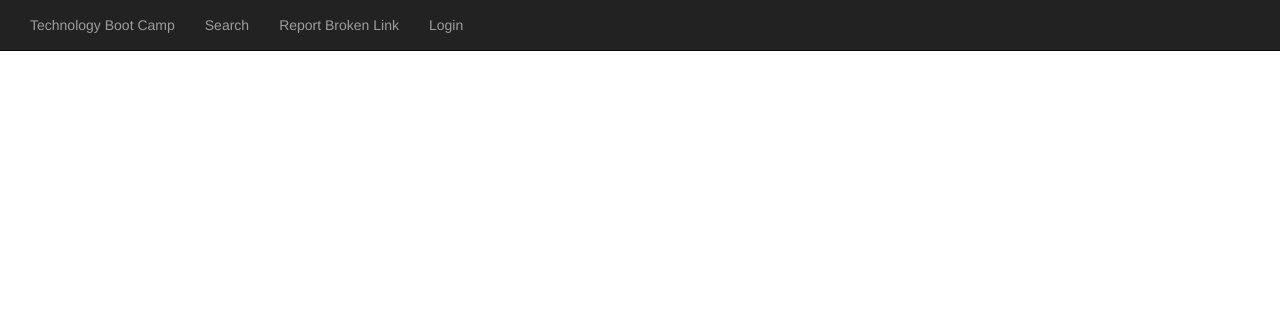
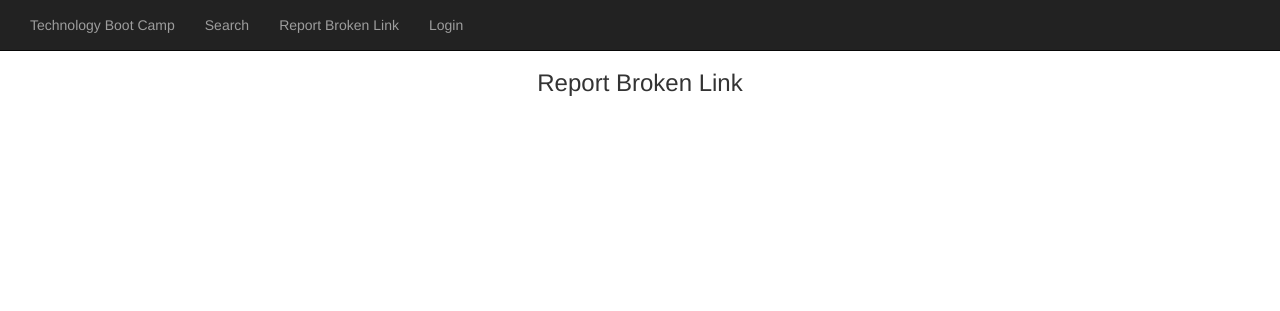
Before and after one commit to radorb/SIebookFall2016, a PHP site: page /brokenR.php in a window 1280 px wide. Shown: the top 311 px of the page. Run offline with PHP 8.4, Linux system fonts and the light colour scheme.

Commit message:
new commit

```diff
--- a/brokenR.php
+++ b/brokenR.php
@@ -1,4 +1,5 @@
 <div id="body1" class="container-fluid" align = "center">
+<h3>Report Broken Link</h3>
 <?php
 include("config.php");
 include('master.php');
```
